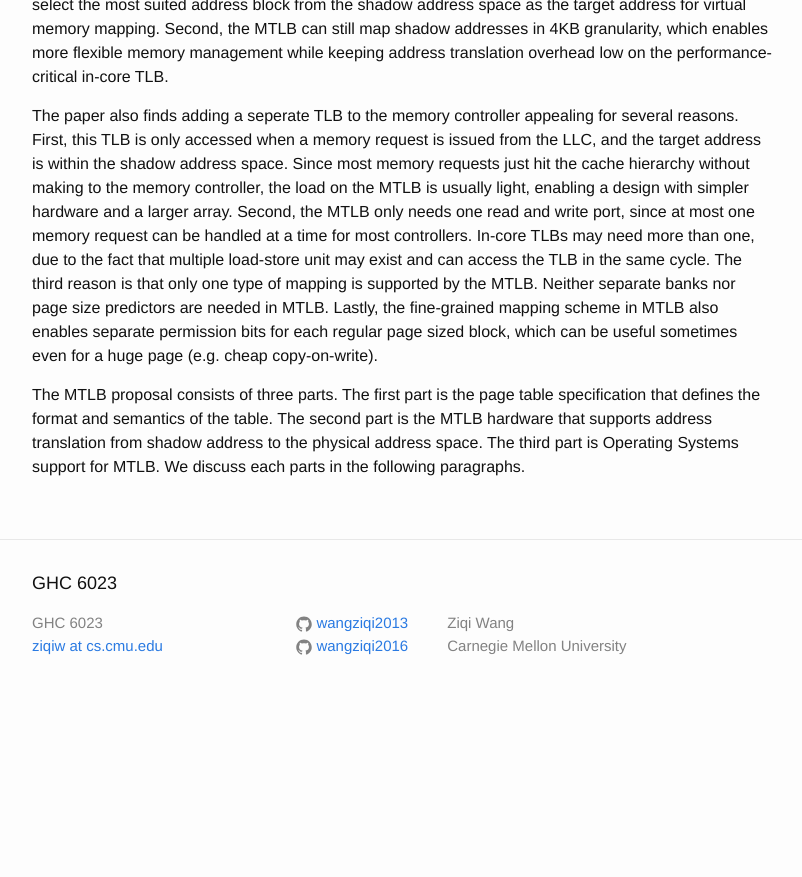
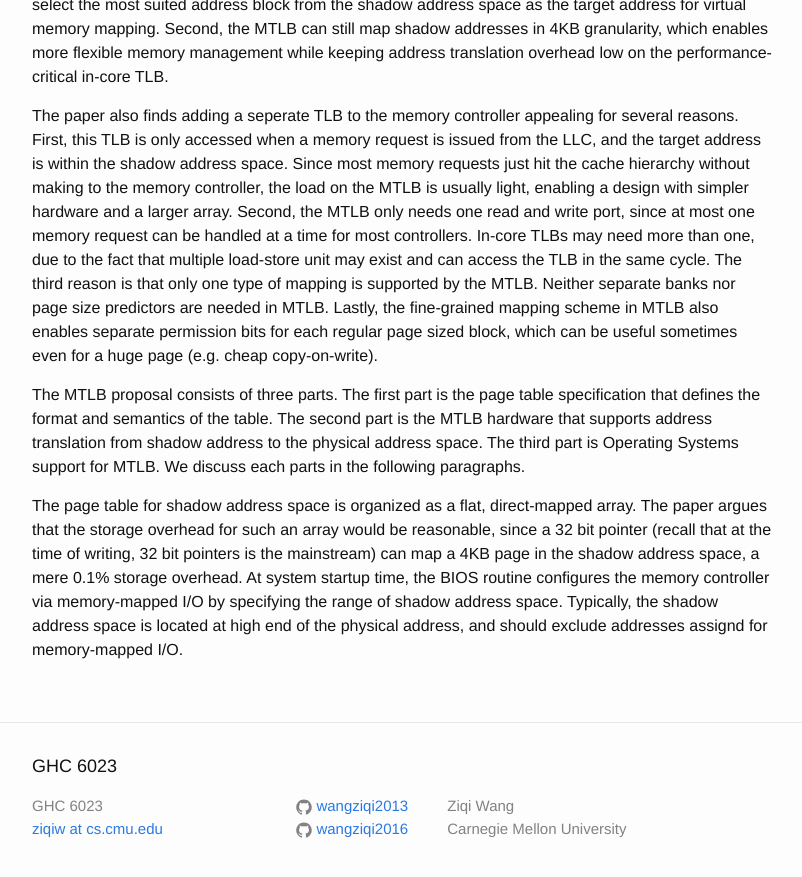
Before and after one commit to wangziqi2013/wangziqi2013.github.io, a Jekyll site: the page built from _posts/2020-06-05-increasing-tlb-reach-using-super-pages-backed-by-shadow-memory.markdown, in a window 1280 px wide and 900 px high, scrolled down 1033 px. Shown: the top 877 px of the window, without its empty margins (238-1040 px from the left). Built offline with Jekyll 4.4.1, drawn with Linux system fonts in a browser that asks for light colours; before the commit the page ends 1750 px from its top, so only the background shows below that.

```diff
--- a/_posts/2020-06-05-increasing-tlb-reach-using-super-pages-backed-by-shadow-memory.markdown
+++ b/_posts/2020-06-05-increasing-tlb-reach-using-super-pages-backed-by-shadow-memory.markdown
@@ -52,3 +52,10 @@ The MTLB proposal consists of three parts. The first part is the page table spec
 semantics of the table. The second part is the MTLB hardware that supports address translation from shadow address
 to the physical address space. The third part is Operating Systems support for MTLB. We discuss each parts in the
 following paragraphs.
+
+The page table for shadow address space is organized as a flat, direct-mapped array. The paper argues that the storage
+overhead for such an array would be reasonable, since a 32 bit pointer (recall that at the time of writing, 32 bit
+pointers is the mainstream) can map a 4KB page in the shadow address space, a mere 0.1% storage overhead. At system
+startup time, the BIOS routine configures the memory controller via memory-mapped I/O by specifying the range of
+shadow address space. Typically, the shadow address space is located at high end of the physical address, and should
+exclude addresses assignd for memory-mapped I/O.
```
